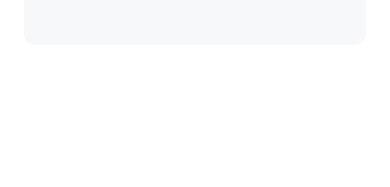
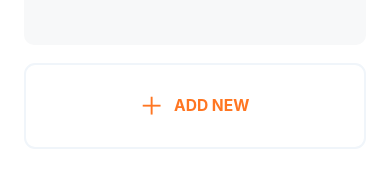
Before and after one commit to TarekAbdo223/FoodFigma, a React Native app: screen / in a window 390 px wide. Shown: the part 543-730 px from the top of the page. Built offline with nearby package versions, Linux system fonts and the light colour scheme.

Commit message:
add the addButton

```diff
--- /dev/null
+++ b/src/components/AddButton.tsx
@@ -0,0 +1,38 @@
+import { StyleSheet, Text, View } from "react-native";
+import React from "react";
+import { s, vs } from "react-native-size-matters";
+import AntDesign from "@expo/vector-icons/AntDesign";
+
+const AddButton = () => {
+  return (
+    <View style={styles.container}>
+      <AntDesign name="plus" size={s(20)} color="#FF7622" />
+      <Text
+        style={{
+          color: "#FF7622",
+          fontSize: s(14),
+          fontWeight: 700,
+          marginStart: s(10),
+        }}
+      >
+        ADD NEW
+      </Text>
+    </View>
+  );
+};
+
+export default AddButton;
+
+const styles = StyleSheet.create({
+  container: {
+    marginTop: vs(15),
+    backgroundColor: "#FFFFFF",
+    justifyContent: "center",
+    alignItems: "center",
+    paddingVertical: vs(23),
+    borderWidth: s(2),
+    borderRadius: s(10),
+    borderColor: "#F0F5FA",
+    flexDirection: "row",
+  },
+});
--- a/src/screens/PaymentScreen.tsx
+++ b/src/screens/PaymentScreen.tsx
@@ -5,6 +5,7 @@
 import PaymentMethod from "../components/PaymentMethod";
 import PaymentList from "../components/PaymentList";
 import BankCardBox from "../components/BankCardBox";
+import AddButton from "../components/AddButton";
 
 const PaymentScreen = () => {
   return (
@@ -23,6 +24,7 @@
       <PaymentList />
       <View style={{ paddingHorizontal: 24 }}>
         <BankCardBox />
+        <AddButton />
       </View>
     </View>
   );
```
